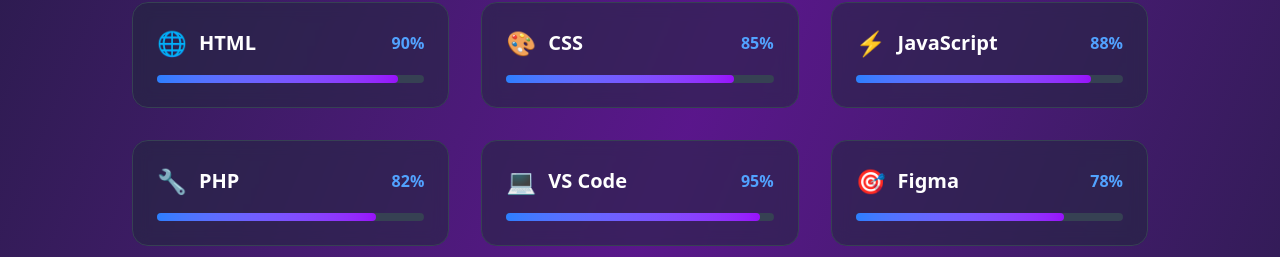
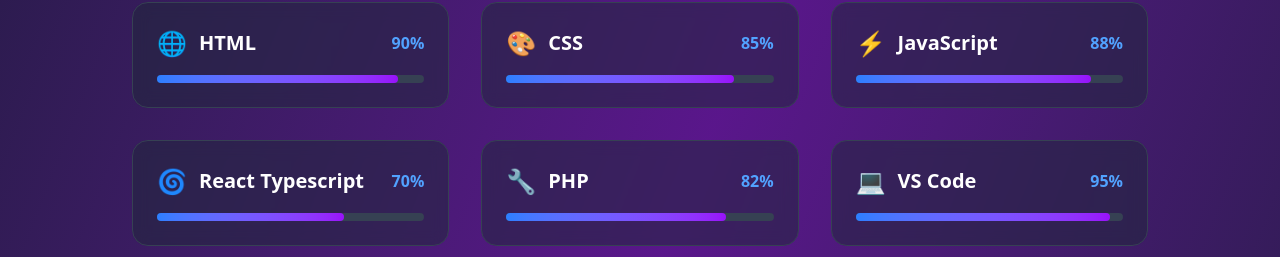
Before and after one commit to SafidyRakotonirina/safidyRakotonirina2025, a React (Vite) app: page / in a window 1280 px wide. Shown: the part 1324-1581 px from the top of the page. Built offline with nearby package versions, Linux system fonts and the light colour scheme.

Commit message:
Update home.tsx

```diff
--- a/src/components/home/home.tsx
+++ b/src/components/home/home.tsx
@@ -24,6 +24,7 @@
     { name: 'HTML', level: 90, icon: '🌐' },
     { name: 'CSS', level: 85, icon: '🎨' },
     { name: 'JavaScript', level: 88, icon: '⚡' },
+    { name: 'React Typescript', level: 70, icon: '🌀' },
     { name: 'PHP', level: 82, icon: '🔧' },
     { name: 'VS Code', level: 95, icon: '💻' },
     { name: 'Figma', level: 78, icon: '🎯' }
```
